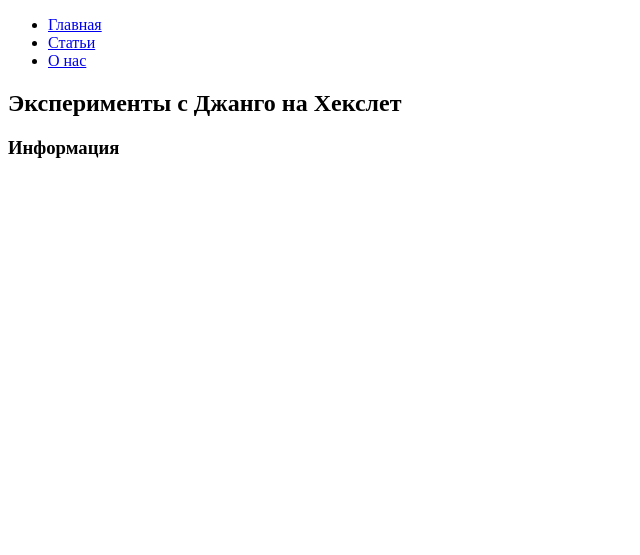
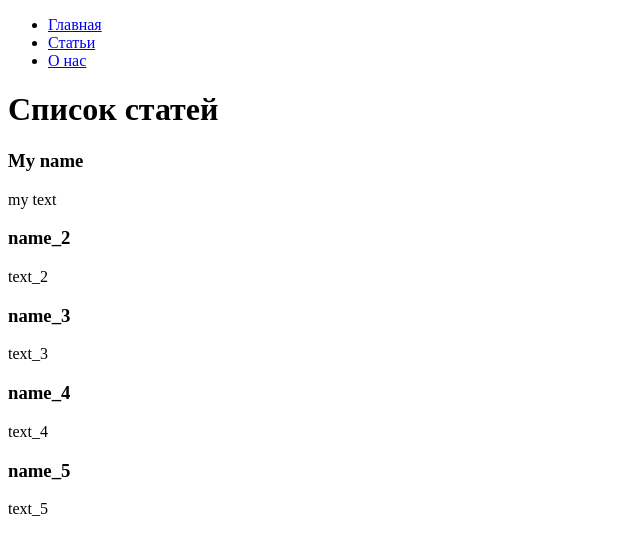
Before and after one commit to A-leks-andr/hexlet-django-blog, a Django app: page /articles/ in a window 1280 px wide. Shown: the top 555 px of the page, without its empty margins (0-640 px from the left). Run offline with Django 5.2, Linux system fonts and the light colour scheme; data comes from the database, SQL or seed files in the repository.

Commit message:
fix 2 files

```diff
--- a/hexlet_django_blog/article/templates/articles/index.html
+++ b/hexlet_django_blog/article/templates/articles/index.html
@@ -3,7 +3,9 @@
 {% block title %}Приложение article{% endblock %}
 
     {% block content %}
-    <h2>Эксперименты с Джанго на Хекслет</h2>
-    <h3>{{ content }}</h3>
-
+    <h1>Список статей</h1>
+    {% for article in articles %}
+        <h3>{{ article.name }}</h3>
+        <div>{{ article.body|slice:":200" }}</div>
+    {% endfor %}
     {% endblock %}
--- a/hexlet_django_blog/article/views.py
+++ b/hexlet_django_blog/article/views.py
@@ -1,15 +1,15 @@
 from django.http import HttpResponse
 from django.shortcuts import render
 from django.views import View
-
+from hexlet_django_blog.article.models import Article
 
 # Create your views here.
 class IndexView(View):
-    def get(self, request):
-        content = "Информация"
+    def get(self, request, *args, **kwargs):
+        articles = Article.objects.all()[:15]
         return render(
             request, "articles/index.html",
-            context={'content': content}
+            context={'articles': articles}
             )
 
 class ArticleTagsId(View):
```
